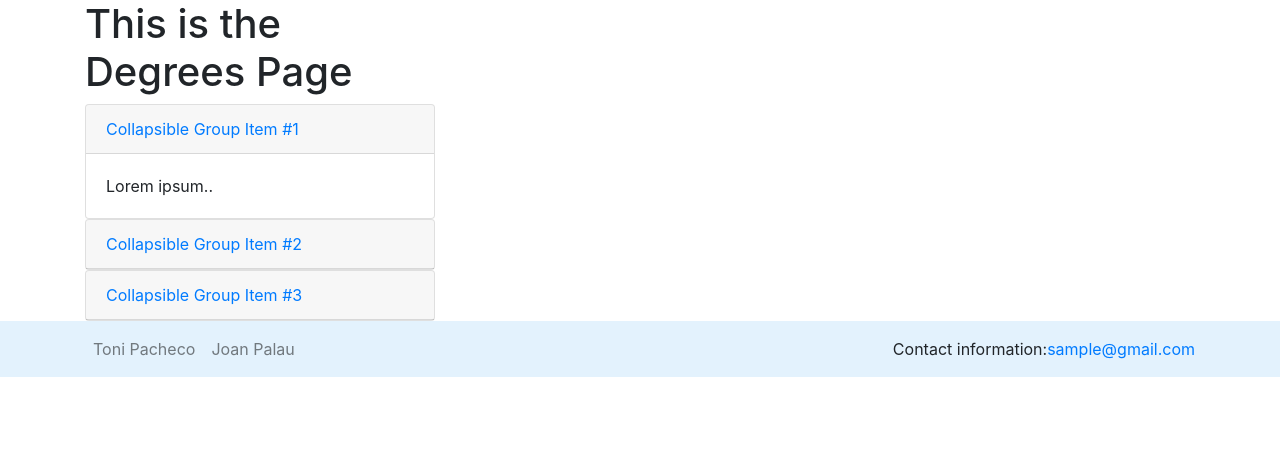
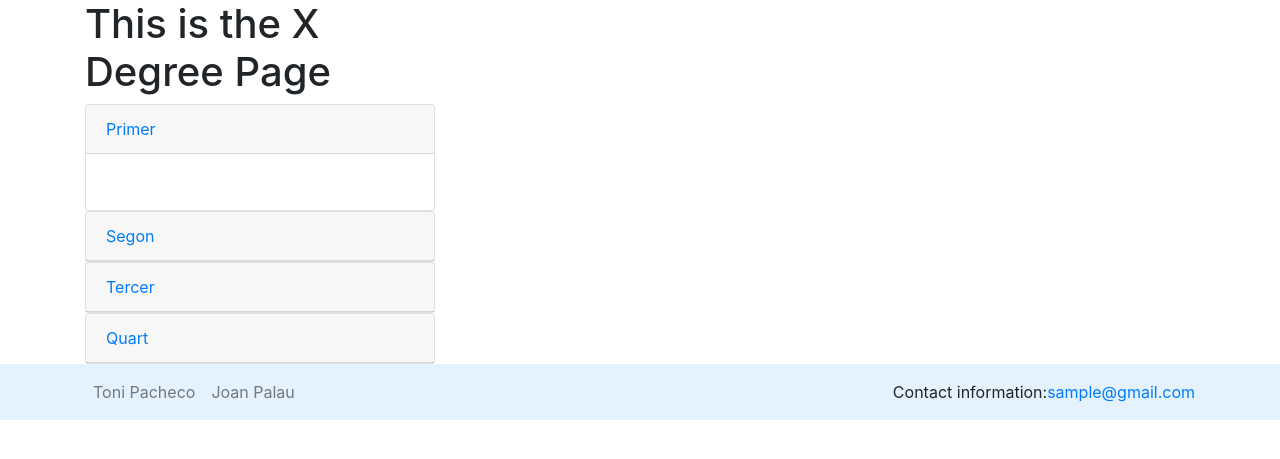
Before and after one commit to ToniPF/DegreeVoting, a Django app: template degree_voting/polls/templates/polls/degree_info.html in a window 1280 px wide. Shown: the part 56-515 px from the top of the page. Run offline with Django 3.2, Linux system fonts and the light colour scheme; the template is opened without the code that fills it, so the values that code supplies are empty; some libraries are stand-ins or nearby versions.

Commit message:
left side working particular degree

```diff
--- a/degree_voting/polls/templates/polls/degree_info.html
+++ b/degree_voting/polls/templates/polls/degree_info.html
@@ -4,18 +4,23 @@
 <main role="main" class="container-fluid"></main>
     <div class="row">
         <div class="col-sm-4">
-            <h1>This is the Degrees Page</h1>
+            <h1>This is the X Degree Page</h1>
             <div id="accordion">
-
               <div class="card">
                 <div class="card-header">
                   <a class="card-link" data-toggle="collapse" href="#collapseOne">
-                    Collapsible Group Item #1
+                    Primer
                   </a>
                 </div>
                 <div id="collapseOne" class="collapse show" data-parent="#accordion">
                   <div class="card-body">
-                    Lorem ipsum..
+                      <ul>
+                          {% for item in context %}
+                      {% if item.course == 1 %}
+                        <li><a href="#">{{ item.subject_id }}</a></li>
+                      {% endif %}
+                    {% endfor %}
+                      </ul>
                   </div>
                 </div>
               </div>
@@ -23,7 +28,7 @@
               <div class="card">
                 <div class="card-header">
                   <a class="collapsed card-link" data-toggle="collapse" href="#collapseTwo">
-                    Collapsible Group Item #2
+                    Segon
                   </a>
                 </div>
                 <div id="collapseTwo" class="collapse" data-parent="#accordion">
@@ -36,10 +41,22 @@
               <div class="card">
                 <div class="card-header">
                   <a class="collapsed card-link" data-toggle="collapse" href="#collapseThree">
-                    Collapsible Group Item #3
+                    Tercer
                   </a>
                 </div>
                 <div id="collapseThree" class="collapse" data-parent="#accordion">
+                  <div class="card-body">
+                    Lorem ipsum..
+                  </div>
+                </div>
+              </div>
+                <div class="card">
+                <div class="card-header">
+                  <a class="collapsed card-link" data-toggle="collapse" href="#collapseFour">
+                    Quart
+                  </a>
+                </div>
+                <div id="collapseFour" class="collapse" data-parent="#accordion">
                   <div class="card-body">
                     Lorem ipsum..
                   </div>
```
Also changed, not shown: degree_voting/polls/views.py (+4 -3 lines).
